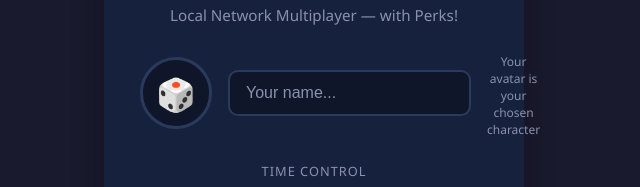
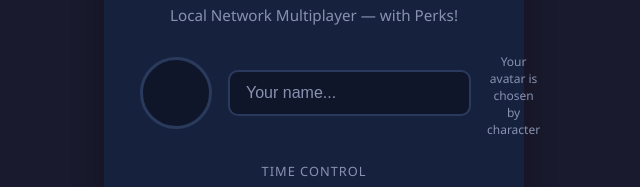
Before and after one commit to foexig/ChessTwo, a website: page public/index.html in a window 1280 px wide. Shown: the part 177-364 px from the top of the page, without its empty margins (326-966 px from the left). Drawn offline with nearby package versions, Linux system fonts and the light colour scheme; no server answers.

Commit message:
Remove dice emoji, update avatar hint text

```diff
--- a/public/index.html
+++ b/public/index.html
@@ -16,10 +16,10 @@
       <!-- Player Profile -->
       <div class="profile-section">
         <div class="avatar-wrapper">
-          <div id="avatarPreview" class="avatar-preview">🎲</div>
+          <div id="avatarPreview" class="avatar-preview"></div>
         </div>
         <input type="text" id="playerNameInput" class="name-input" placeholder="Your name..." maxlength="16" autocomplete="off">
-        <p class="avatar-hint">Your avatar is your chosen character</p>
+        <p class="avatar-hint">Your avatar is chosen by character</p>
       </div>
 
       <div class="time-control-section">
```
